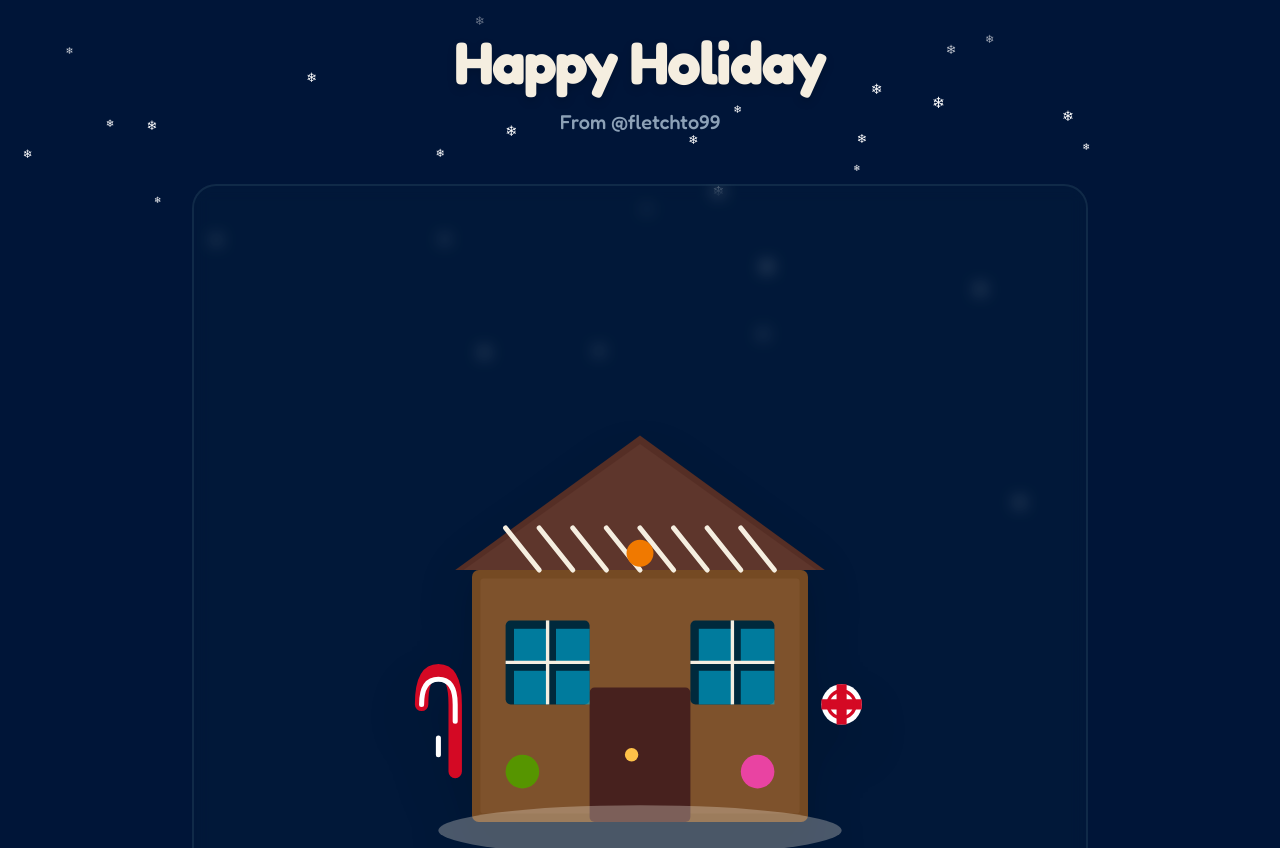
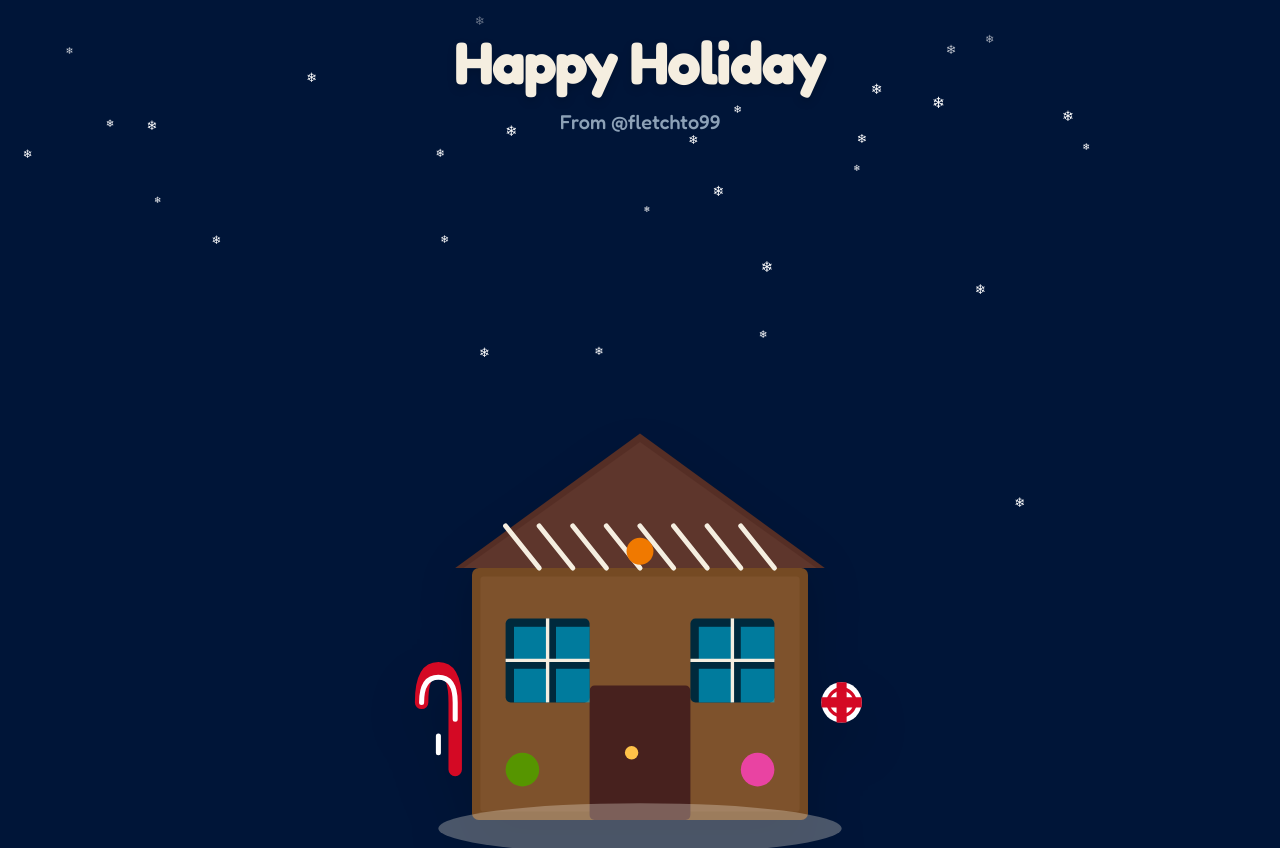
Before and after one commit to fletchto99/gingerbread-house, a React (Vite) app: page / in a window 1280 px wide. Shown: the top 848 px of the page. Built offline with nearby package versions, Linux system fonts and the light colour scheme.

Commit message:
Generated by Spark: Remove the box outline and blur

```diff
--- a/src/App.tsx
+++ b/src/App.tsx
@@ -14,7 +14,7 @@ function App() {
           From @fletchto99
         </p>
 
-        <div className="bg-card/30 backdrop-blur-sm rounded-2xl md:rounded-3xl p-4 md:p-8 lg:p-12 border-2 border-border/50">
+        <div className="p-4 md:p-8 lg:p-12">
           <GingerbreadHouse />
         </div>
       </div>
```
